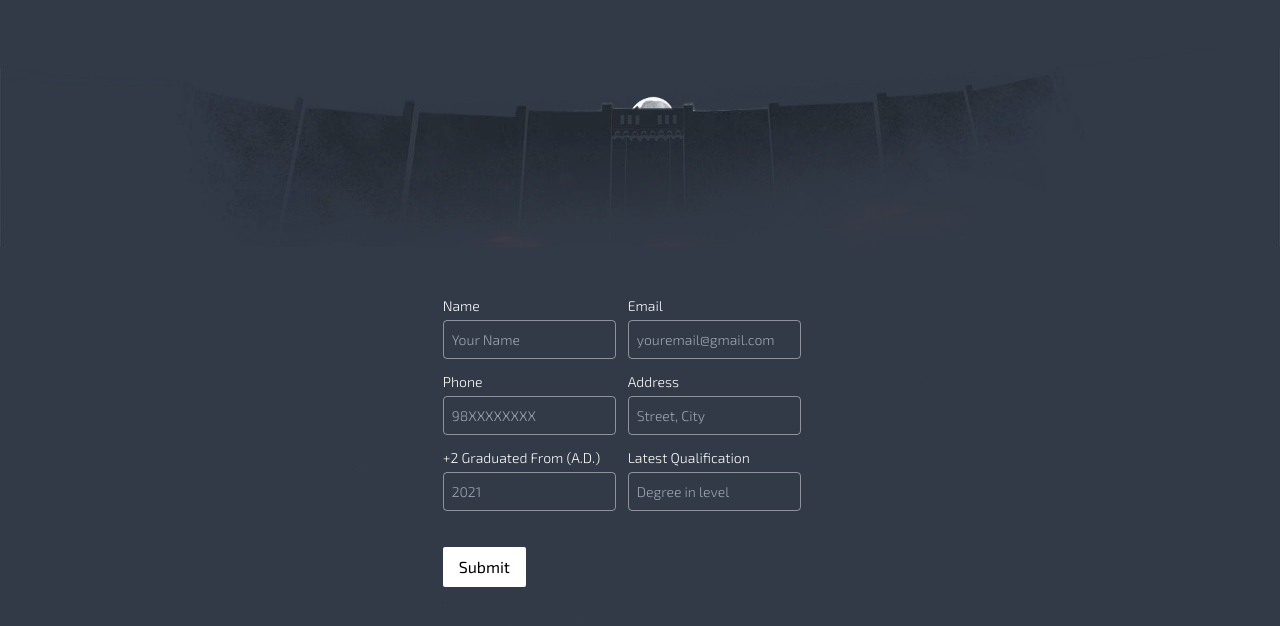
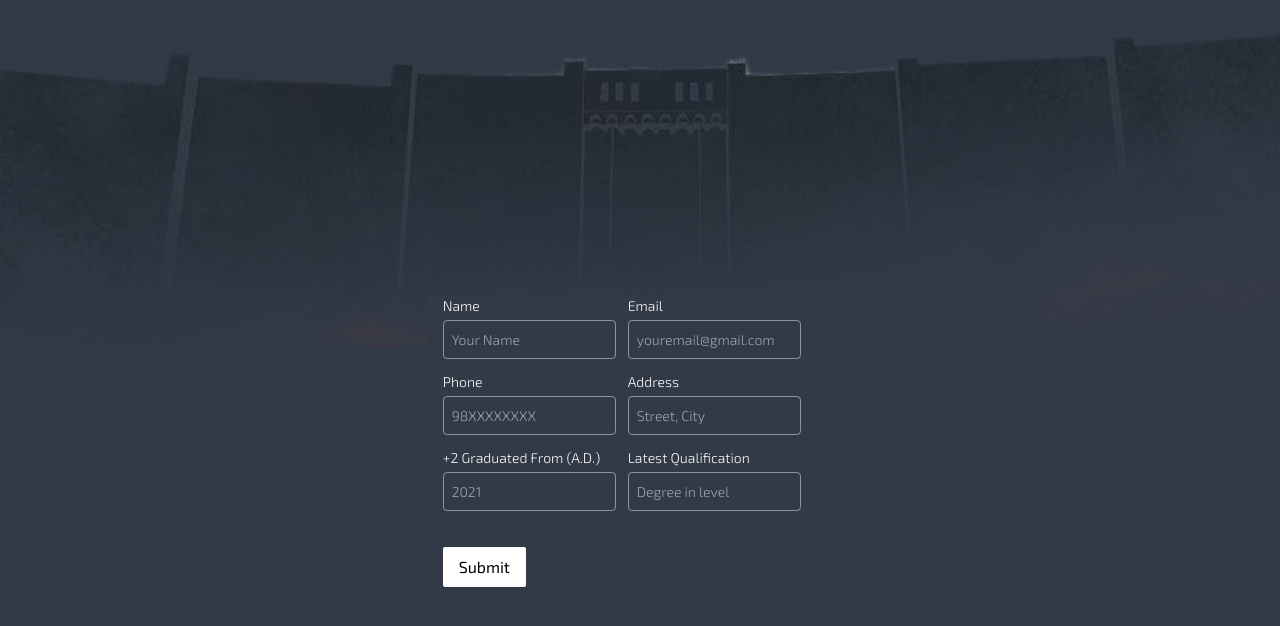
Before and after one commit to SM-Ninjas/Otaku-Form, a React (Create React App) app: page / in a window 1280 px wide. Shown: the top 626 px of the page. Built offline with nearby package versions, Linux system fonts and the light colour scheme.

Commit message:
unused removed

```diff
--- a/src/pages/FormPage.jsx
+++ b/src/pages/FormPage.jsx
@@ -13,7 +13,6 @@ import Sad from '../assets/images/sad.gif';
 import { postFormFailure, postFormStart, postFormSuccess } from '../redux/userSlice';
 import { useDispatch, useSelector } from 'react-redux';
 import Loading from '../components/Loading';
-import CustomToast from '../components/CustomToast';
 
 const Container = styled.section`
     width: 100%;
@@ -33,6 +32,10 @@ const Wall = styled.img`
     @media (max-width: 768px) {
         object-fit: cover;
         width: 100%;
+    }
+    @media (min-width: 495px) {
+        object-fit: cover;
+        transform: scale(2);
     }
 `
 const Form = styled.form`
```
